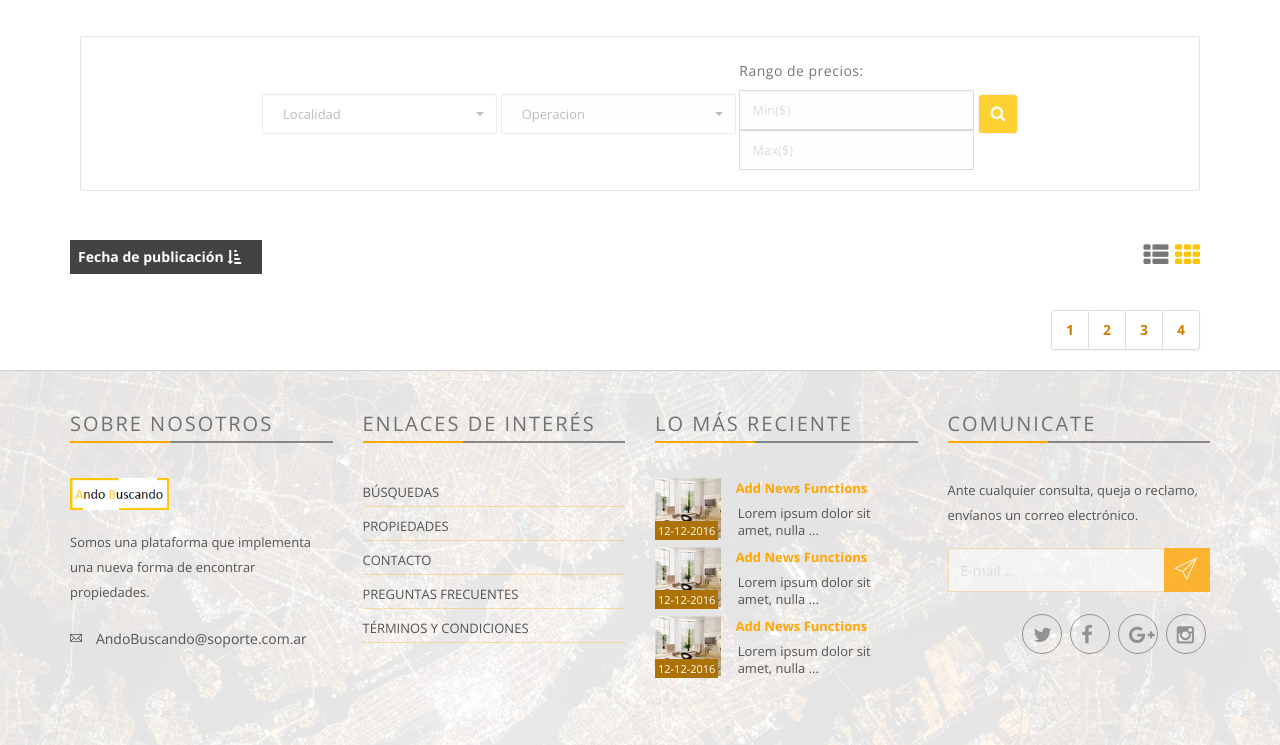
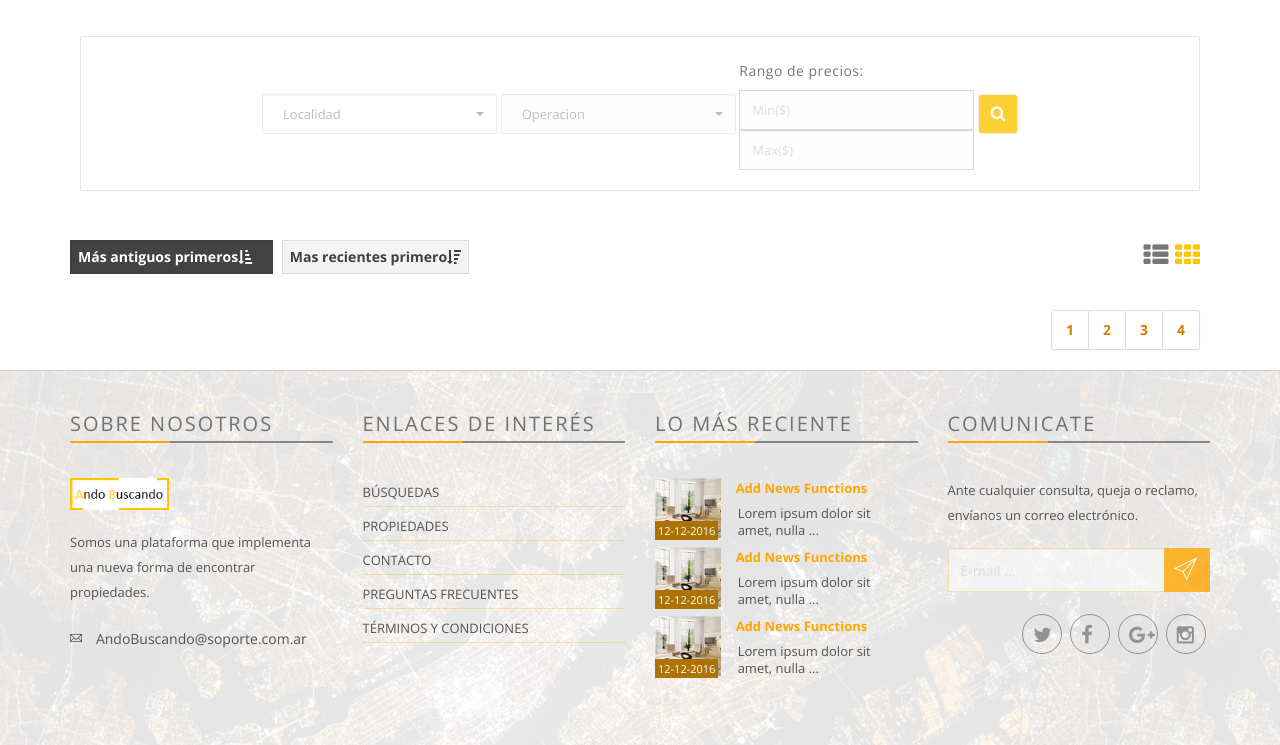
Before and after one commit to enzojb/andoBuscando, a Django app: page /publicacion/busquedas/ in a window 1280 px wide. Shown: the part 339-1084 px from the top of the page. Run offline with Django 5.2, Linux system fonts and the light colour scheme; data that the repository does not hold is empty; some libraries are stand-ins or nearby versions.

Commit message:
Cambios en detalles
Cambios en detalles de búsqueda y view

```diff
--- a/apps/publicacion/templates/carga_publicacion.html
+++ b/apps/publicacion/templates/carga_publicacion.html
@@ -54,6 +54,7 @@
                                             <input name="titulo" type="text" class="form-control" placeholder="Departamento 2 ambientes...">
                                         </div>
                                         <div class="form-group">
+                                            <label>Moneda <small>(requerido)</small></label>
                                             <select name='moneda' id="basic" class="form-control">
                                                 <option value="USD">Dolar Estadounidense (USD)</option>
                                                 <option value="ARS">Pesos Argentinos(ARS)</option>
@@ -62,7 +63,7 @@
                                             <input name="precio" type="number" class="form-control" placeholder="3330000" required>
                                         </div>
                                         <div class="form-group">
-                                            <label for="id_tipo_operacion">Tipo operacion<small>(requerido)</small></label>
+                                            <label for="id_tipo_operacion">Tipo operacion <small>(requerido)</small></label>
                                             <select name="tipo_operacion" id="id_tipo_operacion" class="form-control">
                                                 <option value="" selected>---------</option>
                                                 {% for tipo in form.tipo_operacion.field.queryset %}
--- a/apps/publicacion/templates/lista_publicaciones.html
+++ b/apps/publicacion/templates/lista_publicaciones.html
@@ -100,8 +100,13 @@
                 <div class="col-xs-10 page-subheader sorting pl0">
                     <ul class="sort-by-list">
                         <li class="active">
-                            <a href="javascript:void(0);" class="order_by_date" data-orderby="property_date" data-order="ASC">
-                                Fecha de publicación <i class="fa fa-sort-amount-asc"></i>
+                            <a href="?orderby=fecha_creacion&order=ASC" class="order_by_date">
+                                Más antiguos primeros<i class="fa fa-sort-amount-asc"></i>
+                            </a>
+                        </li>
+                        <li>
+                            <a href="?orderby=fecha_creacion&order=DESC" class="order_by_date">
+                                Mas recientes primero<i class="fa fa-sort-amount-desc"></i>
                             </a>
                         </li>
                     </ul><!--/ .sort-by-list-->
--- a/apps/publicacion/views.py
+++ b/apps/publicacion/views.py
@@ -26,7 +26,6 @@ class PublicacionListView(ListView):
         tipo_operacion = self.request.GET.get('tipo_operacion')
         min_precio = self.request.GET.get('min_precio')
         max_precio = self.request.GET.get('max_precio')
-        ambientes = self.request.GET.get('ambientes')
 
         if localidad:
             queryset = queryset.filter(localidad=localidad)
@@ -99,7 +98,6 @@ class PublicacionEdicionView(UpdateView):
 
     def form_valid(self, form):
         form.save()
-        messages.success(self.request, 'Tu publicación se editó exitosamente.')
         return super().form_valid(form)
 
 # Vista para eliminar publicaciones
@@ -115,5 +113,4 @@ class PublicacionEliminacionView(DeleteView):
     def delete(self, request, *args, **kwargs):
         publicacion = self.get_object()
         publicacion.delete()
-        messages.success(request, 'La publicación ha sido eliminada exitosamente.')
         return redirect(self.success_url)
```
